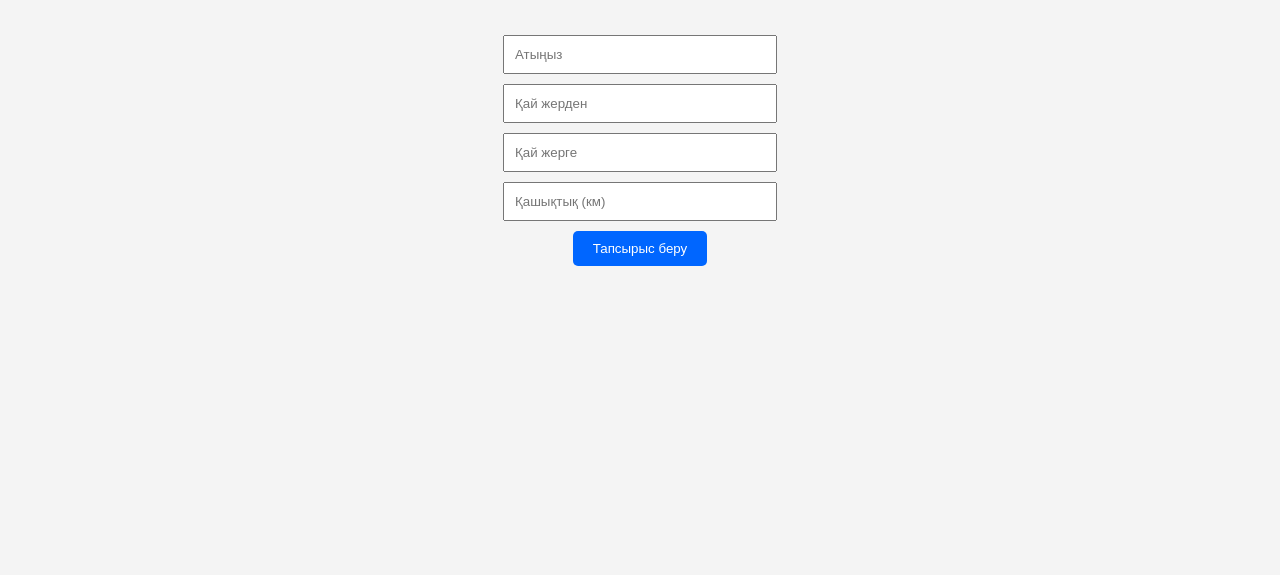
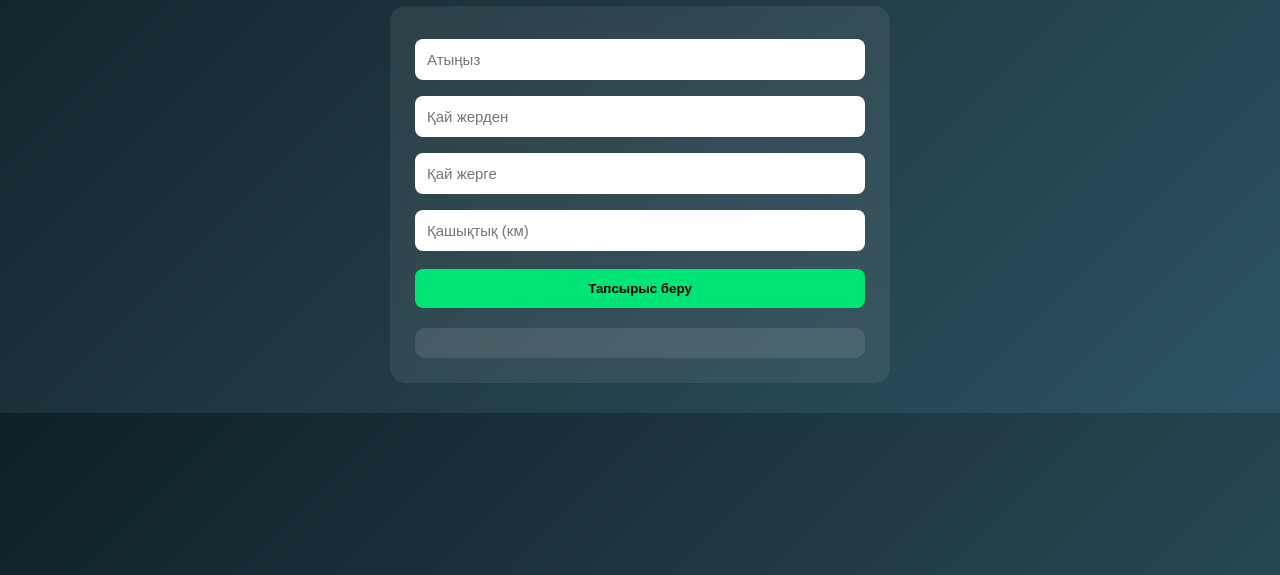
Before and after one commit to jetgo-pro/jetgo-pro-1, a plain HTML site: page index.html in a window 1280 px wide. Shown: the part 225-800 px from the top of the page. Drawn offline with Linux system fonts and the light colour scheme.

Commit message:
Update style.css

```diff
--- a/css/style.css
+++ b/css/style.css
@@ -1,10 +1,63 @@
-body { font-family: Arial; text-align: center; background: #f4f4f4; }
-.container { margin-top: 50px; }
-input { display: block; margin: 10px auto; padding: 10px; width: 250px; }
-button { padding: 10px 20px; background: #0066ff; color: white; border: none; cursor: pointer; border-radius: 5px; }
-.logo { width: 120px; margin-top: 20px; }
-.order-card { background: white; margin: 10px auto; padding: 15px; border-radius: 8px; max-width: 400px; text-align: left; }
-.payment-box { max-width: 400px; margin: 50px auto; background: white; padding: 30px; border-radius: 10px; text-align: center; }
-.pay-btn { width: 100%; padding: 15px; margin: 10px 0; border: none; cursor: pointer; border-radius: 8px; }
-.kaspi { background: #e60012; color: white; }
-.halyk { background: #00843d; color: white; }
+* {
+  box-sizing: border-box;
+}
+
+body {
+  margin: 0;
+  font-family: 'Segoe UI', sans-serif;
+  background: linear-gradient(135deg,#0f2027,#203a43,#2c5364);
+  color: white;
+  text-align: center;
+}
+
+.header {
+  padding: 20px;
+}
+
+.logo {
+  width: 70px;
+}
+
+.container {
+  max-width: 500px;
+  margin: 30px auto;
+  padding: 25px;
+}
+
+.glass {
+  background: rgba(255,255,255,0.08);
+  border-radius: 15px;
+  backdrop-filter: blur(10px);
+}
+
+input {
+  width: 100%;
+  padding: 12px;
+  margin: 8px 0;
+  border-radius: 8px;
+  border: none;
+  font-size: 15px;
+}
+
+button {
+  width: 100%;
+  padding: 12px;
+  margin-top: 10px;
+  border: none;
+  border-radius: 8px;
+  font-weight: bold;
+  cursor: pointer;
+  background: #00e676;
+  transition: 0.3s;
+}
+
+button:hover {
+  transform: scale(1.05);
+}
+
+.card {
+  margin-top: 20px;
+  padding: 15px;
+  background: rgba(255,255,255,0.1);
+  border-radius: 10px;
+}
```
